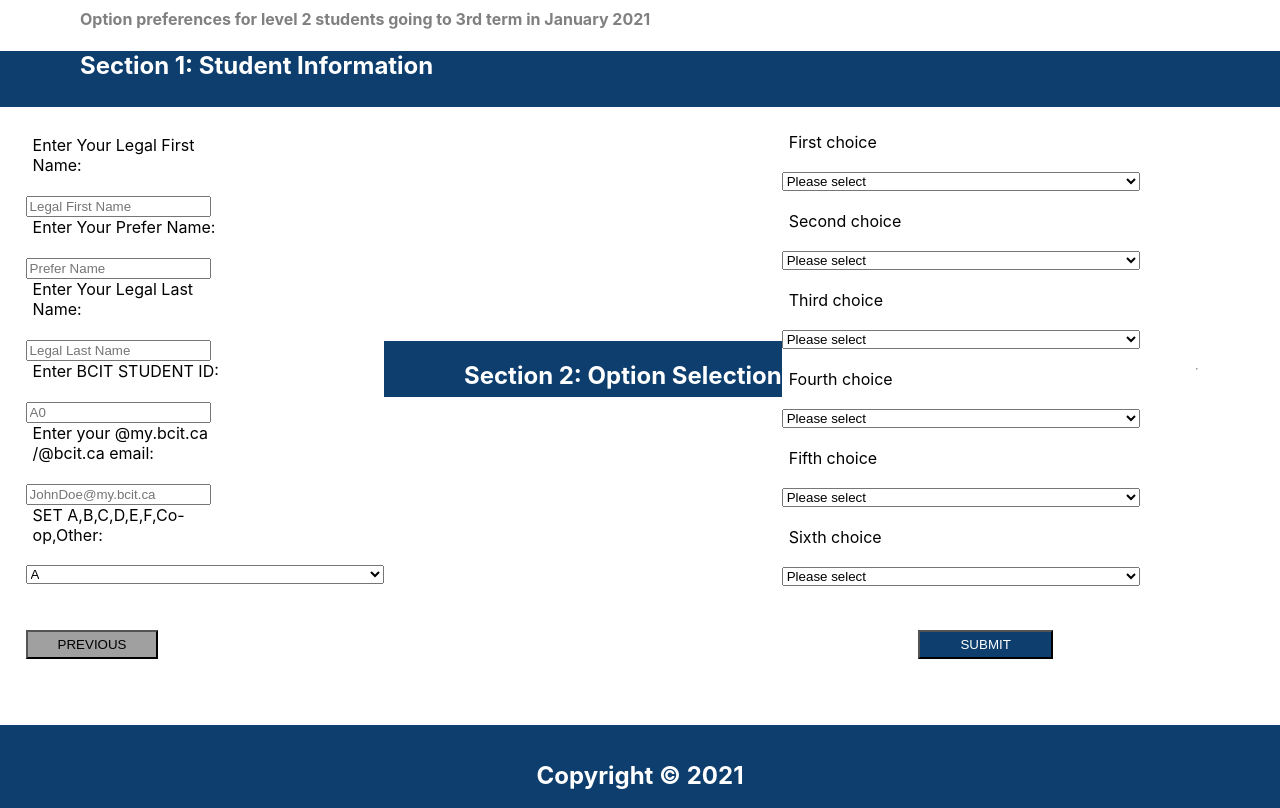
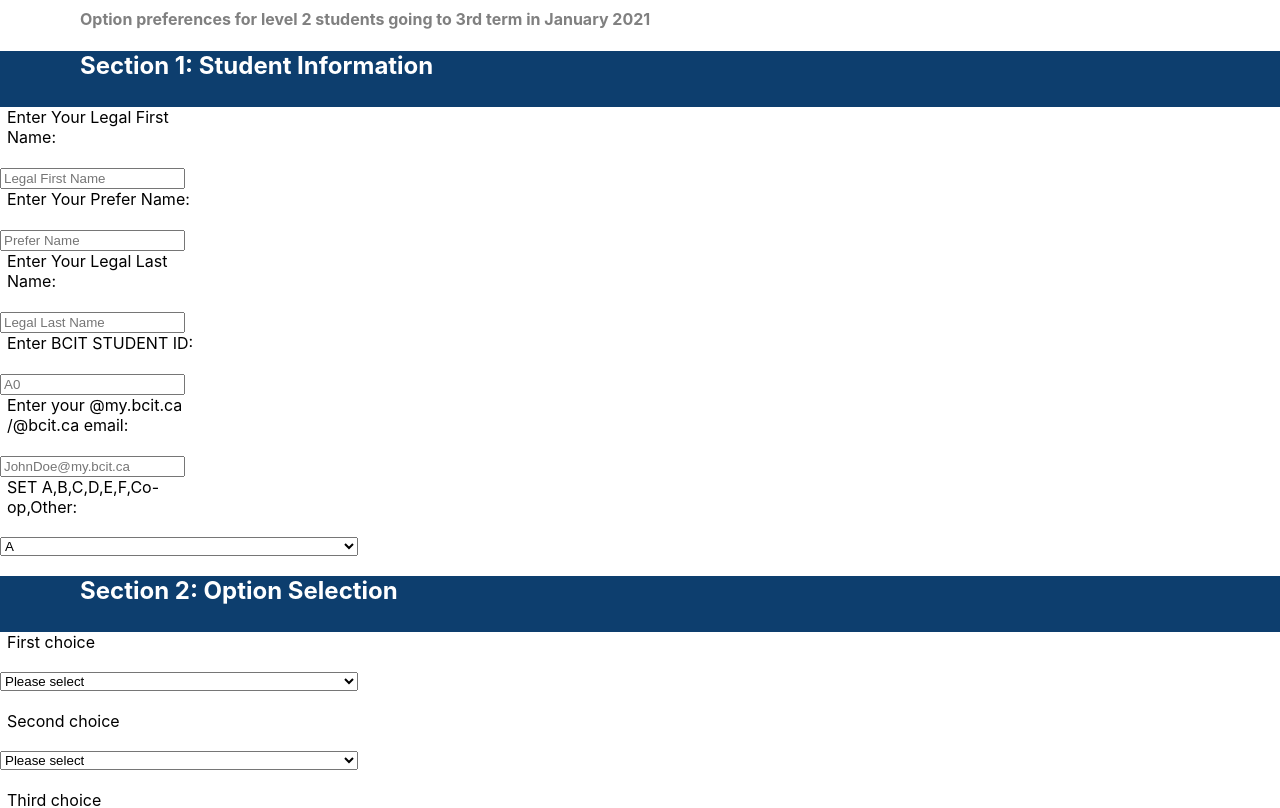
Before and after one commit to jaime-deng/BCIT-CST, a React (Create React App) app: page /select in a window 1280 px wide. Shown: the part 600-1408 px from the top of the page. Built offline with nearby package versions, Linux system fonts and the light colour scheme.

Commit message:
fixed the form styling

```diff
--- a/src/App.css
+++ b/src/App.css
@@ -99,15 +99,6 @@ footer {
   padding-top: 2vmin;
 }
 
-form{
-  margin: 2vw;
-  display: flex;
-  flex-direction: row;
-  flex-wrap: wrap;
-  align-items: center;
-
-
-}
 label{
   display:flex;
   width: 15vw;
--- a/src/App.js
+++ b/src/App.js
@@ -131,8 +131,9 @@ function App() {
         <Banner />
         <NavBar />
         <Content />
-        <Titles text={"Section 1: Student Information"} />
+
         <form onSubmit={handleSubmit}>
+          <Titles text={"Section 1: Student Information"} />
           <FormSelect studentInfo={studentInfo} handleInfoChange={handleInfoChange} />
 
           <Titles text={"Section 2: Option Selection"} />
@@ -149,7 +150,6 @@ function App() {
             />
             <Options id={6} state={course} number="Sixth choice" choicesid="six" change={selectChanged} unSelectedCourseList={unSelectedCourseList}
             />
-
           </div>
           <hr />
           <Buttons />
```
